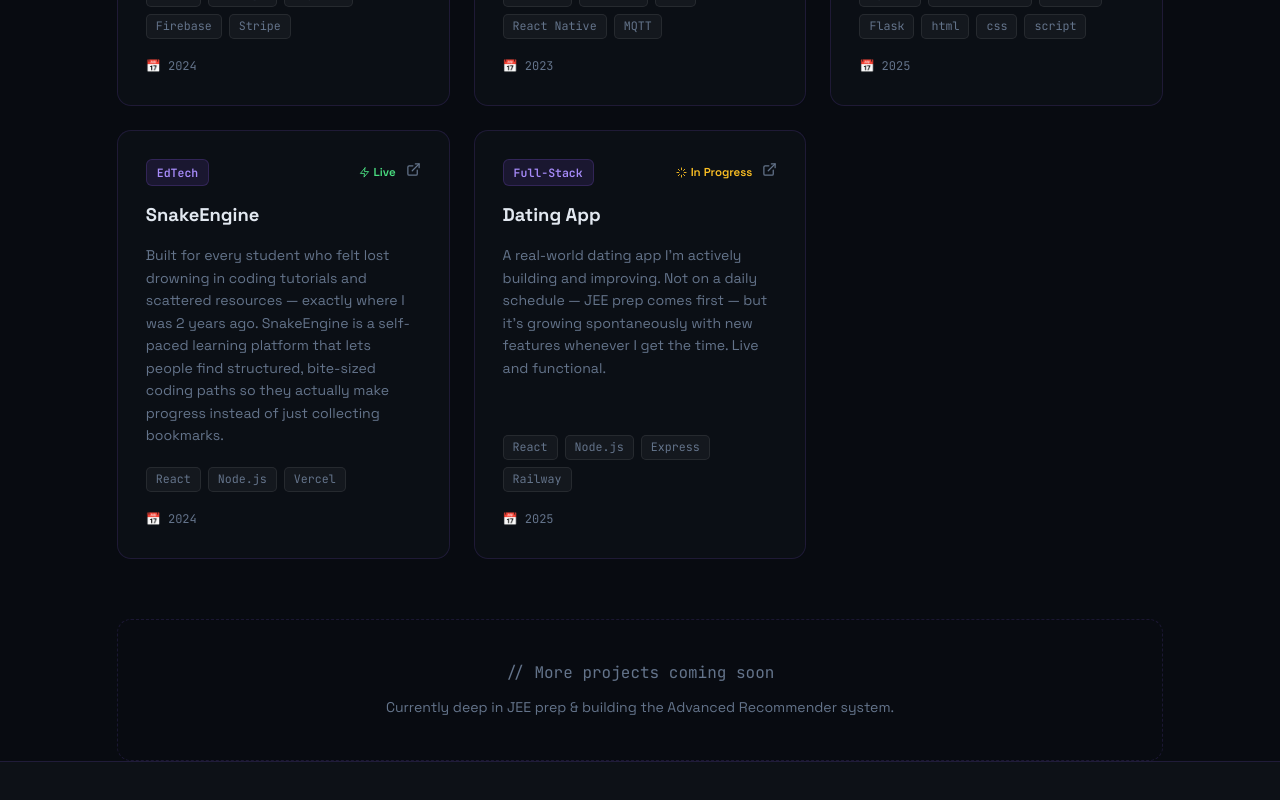
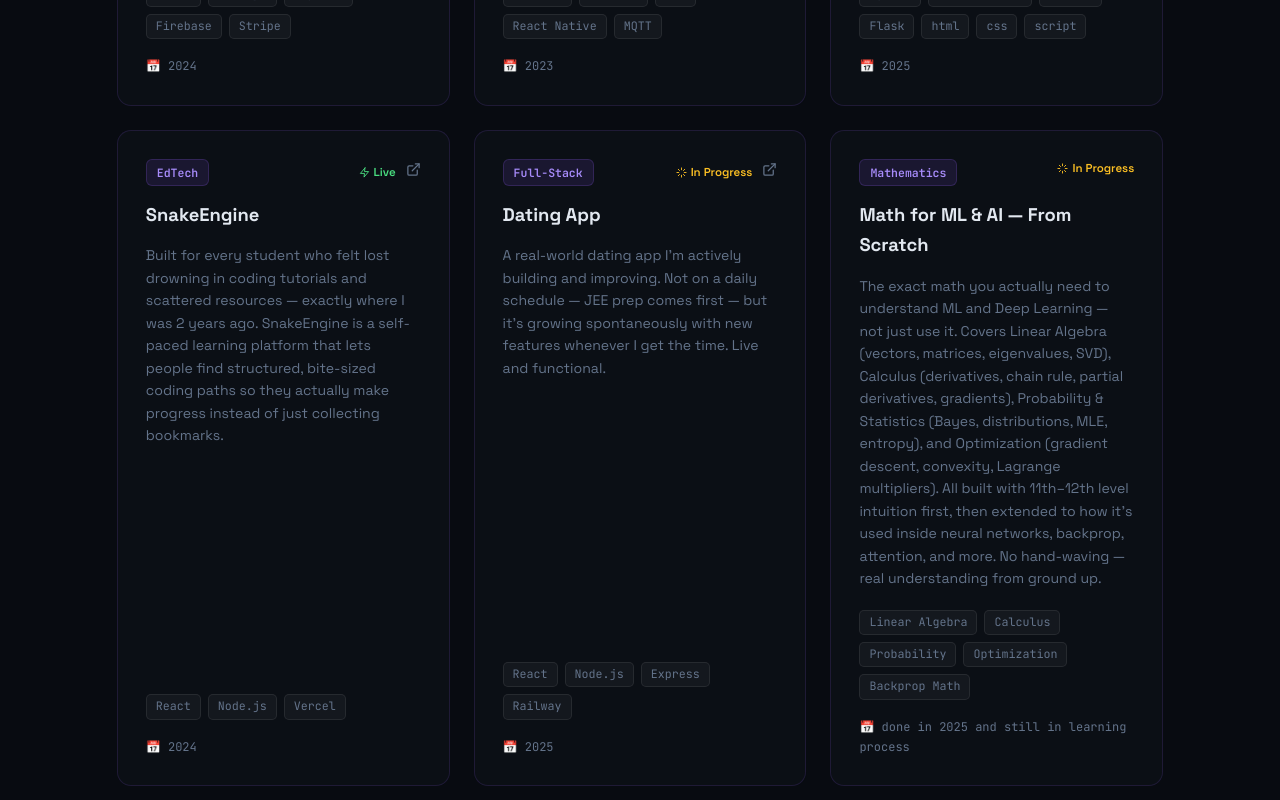
Before and after one commit to singhrashish46-coder/rashishportfolio, a React (Vite) app: page /projects in a window 1280 px wide. Shown: the part 900-1700 px from the top of the page. Built offline with nearby package versions, Linux system fonts and the light colour scheme.

Commit message:
Update ProjectsPage.jsx

```diff
--- a/src/pages/ProjectsPage.jsx
+++ b/src/pages/ProjectsPage.jsx
@@ -91,6 +91,16 @@ const projects = [
     link: "https://datingapp-production-2362.up.railway.app/",
     made: "2025",
   },
+  {
+    id: 3,
+    title: "Math for ML & AI — From Scratch",
+    badge: "Mathematics",
+    description: "The exact math you actually need to understand ML and Deep Learning — not just use it. Covers Linear Algebra (vectors, matrices, eigenvalues, SVD), Calculus (derivatives, chain rule, partial derivatives, gradients), Probability & Statistics (Bayes, distributions, MLE, entropy), and Optimization (gradient descent, convexity, Lagrange multipliers). All built with 11th–12th level intuition first, then extended to how it's used inside neural networks, backprop, attention, and more. No hand-waving — real understanding from ground up.",
+    tech: ["Linear Algebra", "Calculus", "Probability", "Optimization", "Backprop Math"],
+    status: "wip",
+    link: "",
+    made: "done in 2025 and still in learning process ",
+  },
 
 ];
 
```
